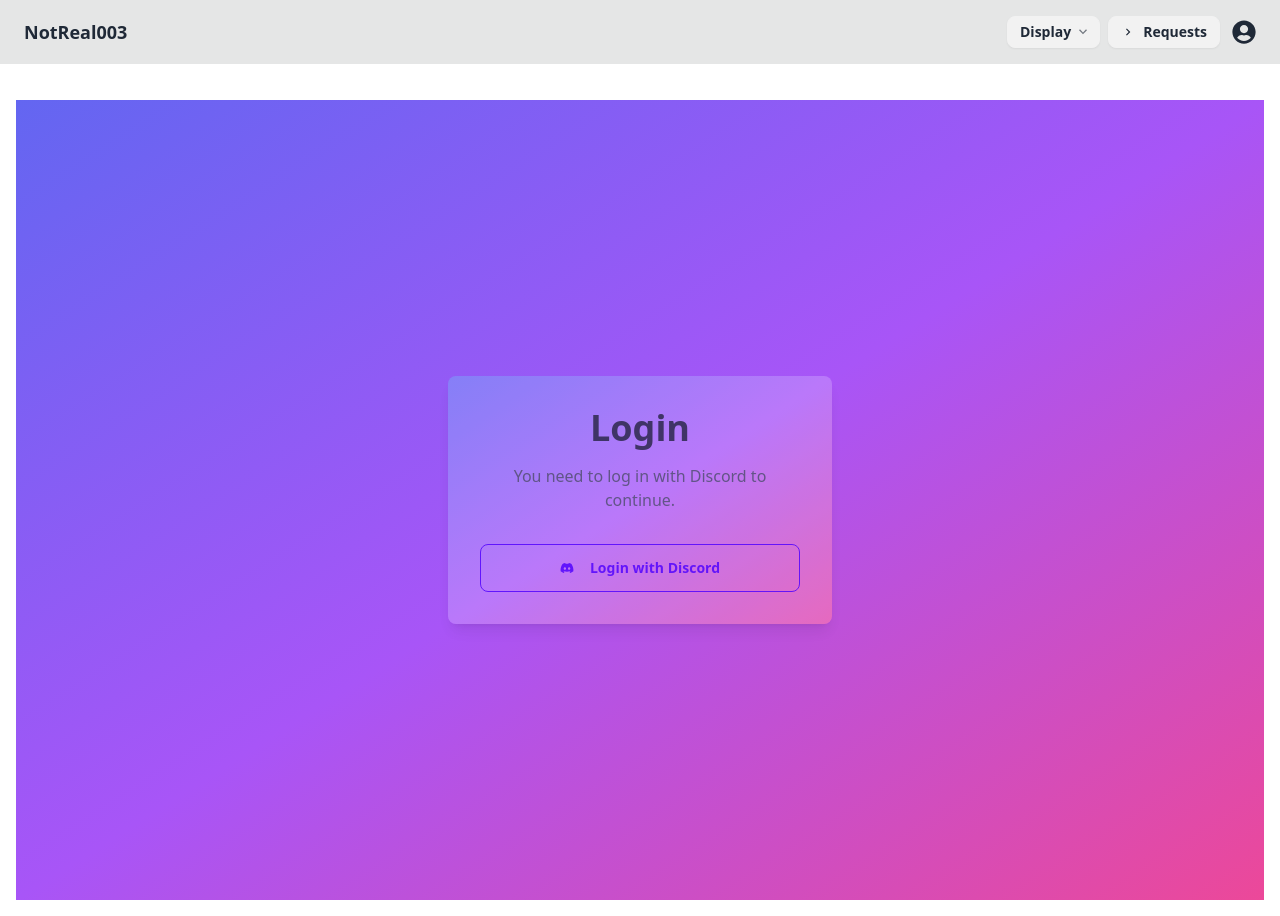
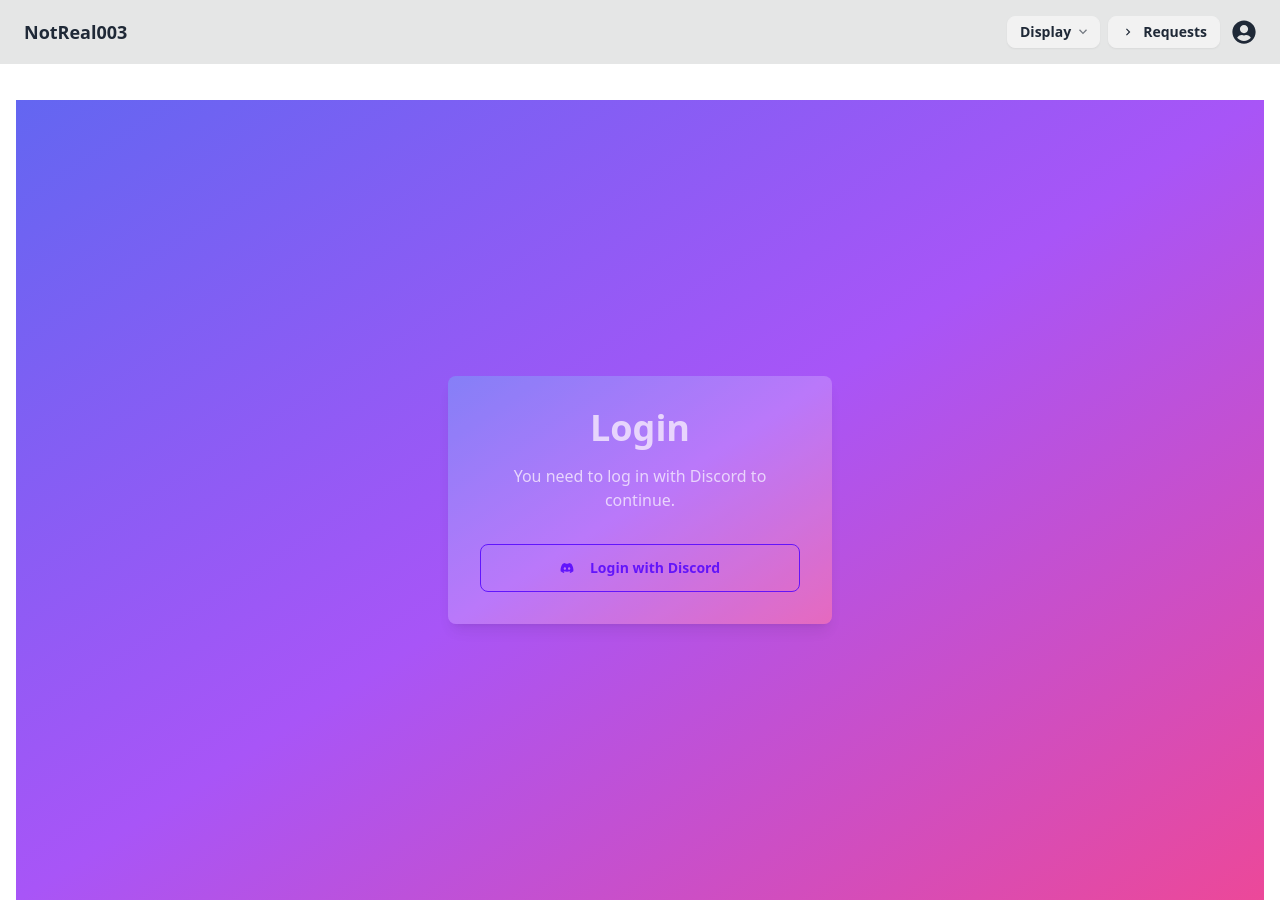
Before and after one commit to NotReal003/REQUEST-MANAGEMENT-SYSTEM, a React (Create React App) app: page /login in a window 1280 px wide. Built offline with nearby package versions, Linux system fonts and the light colour scheme.

Commit message:
Update Login.jsx

```diff
--- a/src/pages/Login.jsx
+++ b/src/pages/Login.jsx
@@ -5,12 +5,12 @@ import { FaDiscord } from "react-icons/fa6";
 const Login = () => {
   return (
     <div className="min-h-screen flex flex-col items-center justify-center bg-gradient-to-br from-indigo-500 via-purple-500 to-pink-500">
-      <div className="bg-gradient-to-br from-indigo-400 via-purple-400 to-pink-400 p-8 opacity-75 rounded-lg shadow-lg max-w-sm w-full">
-        <h1 className="text-4xl font-bold mb-4 text-center text-gray-800">Login</h1>
-        <p className="text-center text-gray-600 mb-8">You need to log in with Discord to continue.</p>
+      <div className="bg-gradient-to-br from-indigo-400 via-purple-400 to-pink-400 p-8 opacity-75 rounded-lg shadow-lg max-w-sm ml-2 mr-2 m-2 w-full">
+        <h1 className="text-4xl font-bold mb-4 text-center text-white">Login</h1>
+        <p className="text-center text-white mb-8">You need to log in with Discord to continue.</p>
         <Link
           to="https://api.notreal003.xyz/auth/signin"
-          className="btn btn-outline btn-primary w-full mt-5 flex items-center justify-center transition-all duration-200 hover:shadow-lg hover:bg-primary hover:text-white"
+          className="btn btn-outline btn-primary w-full mt-5 flex items-center justify-center transition-all duration-200 hover:bg-primary hover:text-white"
         >
           <FaDiscord className="mr-2" />
           Login with Discord
```
